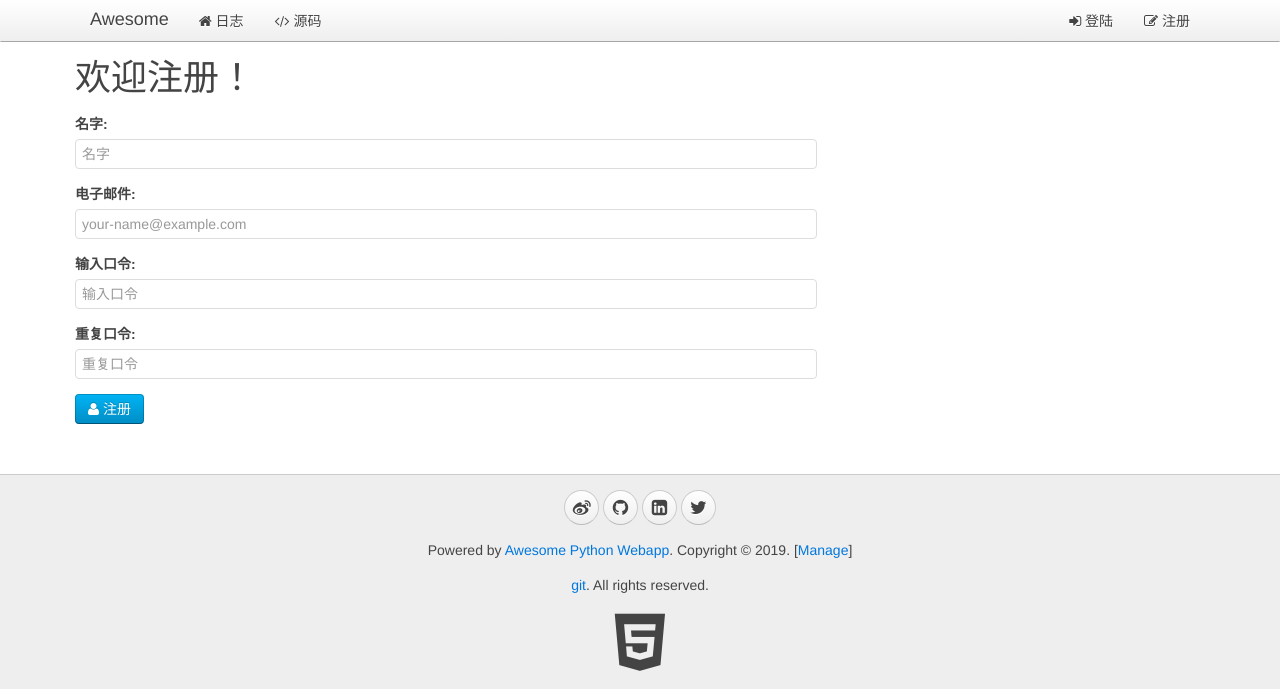
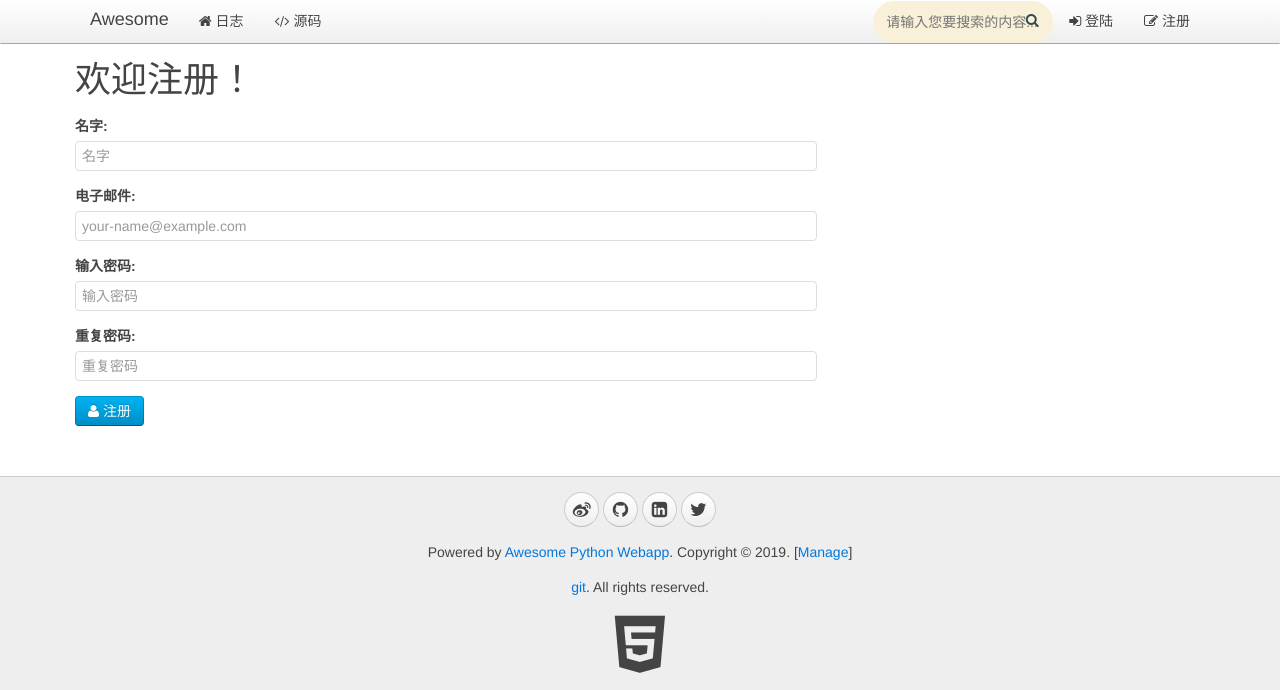
Before and after one commit to FH-C/python_blog, a Python web app: template awesome-python3-webapp/web/templates/register.html in a window 1280 px wide. Shown: the top 690 px of the page. Run offline with Jinja, Linux system fonts and the light colour scheme; the template is opened without the code that fills it, so the values that code supplies are empty.

Commit message:
添加了搜索框

```diff
--- a/awesome-python3-webapp/web/config_default.py
+++ b/awesome-python3-webapp/web/config_default.py
@@ -2,8 +2,8 @@ configs = {
     'db': {
         'host': '127.0.0.1',
         'port': 3306,
-        'user': 'www-data',
-        'password': 'www-data',
+        'user': 'root',
+        'password': 'Zzz...0000',
         'db': 'awesome'
     },
     'session': {
--- a/awesome-python3-webapp/web/manage.py
+++ b/awesome-python3-webapp/web/manage.py
@@ -121,7 +121,7 @@ def manage_users():
 
 @bp.route('/comments', methods=['GET', 'POST'])
 @is_admin
-def manage_comments(*, page='1'):
+def manage_comments():
     page = request.args.get('page', '1')
     page_index = get_page_index(page)
     with db_session:
--- a/awesome-python3-webapp/web/static/css/awesome.css
+++ b/awesome-python3-webapp/web/static/css/awesome.css
@@ -15,3 +15,40 @@ a:hover, a:active {
     display: none;
     margin-bottom: 15px;
 }
+.bar7 form {
+    height: 42px;
+    position: relative;
+    width: 30px;
+    margin: 0 auto;
+}
+.bar7 input {
+    width: 180px;
+    border-radius: 42px;
+    border: 2px solid #324B4E;
+    background: #F9F0DA;
+    transition: .3s linear;
+    float: right;
+    height: 42px;
+    padding-left: 13px;
+    border: none;
+    outline: none;
+}
+.bar7 input:focus {
+    width: 240px;
+}
+.bar7 button {
+    background: none;
+    top: -2px;
+    right: 0;
+    height: 42px;
+    width: 42px;
+    cursor: pointer;
+    position: absolute;
+    border: none;
+    outline: none;
+}
+.bar7 button:before{
+    content: "\f002";
+    font-family: FontAwesome;
+    color: #324b4e;
+}
--- a/awesome-python3-webapp/web/templates/__base__.html
+++ b/awesome-python3-webapp/web/templates/__base__.html
@@ -1,5 +1,5 @@
 <!DOCTYPE html>
-<!--
+
 {% macro pagination(url, page) %}
     <ul class="uk-pagination">
         {% if page.has_previous %}
@@ -15,10 +15,11 @@
         {% endif %}
     </ul>
 {% endmacro %}
--->
+
 <html>
 <head>
     <meta charset="utf-8" />
+
     {% block meta %}<!-- block meta  -->{% endblock %}
     <title>{% block title %} ? {% endblock %} - Awesome Python Webapp</title>
     <link rel="stylesheet" href="/static/css/uikit.min.css">
@@ -30,7 +31,50 @@
     <script src="/static/js/sticky.min.js"></script>
     <script src="/static/js/vue.min.js"></script>
     <script src="/static/js/awesome.js"></script>
+    <script type="text/javascript">
+
+//定义获取词语下标
+var a_idx = 0;
+jQuery(document).ready(function($) {
+    //点击body时触发事件
+    $("body").click(function(e) {
+    //需要显示的词语
+    var a = new Array("富强","民主", "文明", "和谐","自由", "平等", "公正","法治", "爱国", "敬业","诚信", "友善");
+    //设置词语给span标签
+    var $i = $("<span/>").text(a[a_idx]);
+    //下标等于原来下标+1  余 词语总数
+    a_idx = (a_idx + 1)% a.length;
+    //获取鼠标指针的位置，分别相对于文档的左和右边缘。
+    //获取x和y的指针坐标
+    var x = e.pageX, y = e.pageY;
+    //在鼠标的指针的位置给$i定义的span标签添加css样式
+    $i.css({"z-index" : 999999999999999999999999999999999999999999999999999999999999999999999,
+        "top" : y - 20,
+        "left" : x,
+        "position" : "absolute",
+        "font-weight" : "bold",
+        "color" : "#ff6651"
+        });
+    //在body添加这个标签
+    $("body").append($i);
+        //animate() 方法执行 CSS 属性集的自定义动画。
+        //该方法通过CSS样式将元素从一个状态改变为另一个状态。CSS属性值是逐渐改变的，这样就可以创建动画效果。
+        //详情请看http://www.w3school.com.cn/jquery/effect_animate.asp
+        $i.animate({
+        //将原来的位置向上移动180
+            "top" : y - 180,
+                "opacity" : 0
+         //1500动画的速度
+        }, 1500, function() {
+        //时间到了自动删除
+            $i.remove();
+        });
+    });
+})
+    ;
+    </script>
     {% block beforehead %}<!-- before head  -->{% endblock %}
+
 </head>
 <body>
     <nav class="uk-navbar uk-navbar-attached uk-margin-bottom">
@@ -42,12 +86,21 @@
             </ul>
             <div class="uk-navbar-flip">
                 <ul class="uk-navbar-nav">
+                    <li>
+                            <div class="search bar7">
+                                <form>
+                                    <input name="keyword" type="text" placeholder="请输入您要搜索的内容...">
+                                    <button type="submit"></button>
+                                </form>
+                            </div>
+                    </li>
                 {% if user %}
                     <li class="uk-parent" data-uk-dropdown>
                         <a href="#0"><i class="uk-icon-user"></i> {{ user.name }}</a>
                         <div class="uk-dropdown uk-dropdown-navbar">
                             <ul class="uk-nav uk-nav-navbar">
                                 <li><a href="/auth/signout"><i class="uk-icon-sign-out"></i> 登出</a></li>
+                                <li><a href="/auth/edit"><i class="uk-icon-edit"></i> 编辑</a></li>
                             </ul>
                         </div>
                     </li>
--- a/awesome-python3-webapp/web/templates/register.html
+++ b/awesome-python3-webapp/web/templates/register.html
@@ -29,10 +29,10 @@ $(function () {
                     return $form.showFormError('请输入正确的Email地址');
                 }
                 if (this.password1.length < 6) {
-                    return $form.showFormError('口令长度至少为6个字符');
+                    return $form.showFormError('密码长度至少为6个字符');
                 }
                 if (this.password1 !== this.password2) {
-                    return $form.showFormError('两次输入的口令不一致');
+                    return $form.showFormError('两次输入的密码不一致');
                 }
                 var email = this.email.trim().toLowerCase();
                 $form.postJSON('/auth/register', {
@@ -73,15 +73,15 @@ $(function () {
                 </div>
             </div>
             <div class="uk-form-row">
-                <label class="uk-form-label">输入口令:</label>
+                <label class="uk-form-label">输入密码:</label>
                 <div class="uk-form-controls">
-                    <input v-model="password1" type="password" maxlength="50" placeholder="输入口令" class="uk-width-1-1">
+                    <input v-model="password1" type="password" maxlength="50" placeholder="输入密码" class="uk-width-1-1">
                 </div>
             </div>
             <div class="uk-form-row">
-                <label class="uk-form-label">重复口令:</label>
+                <label class="uk-form-label">重复密码:</label>
                 <div class="uk-form-controls">
-                    <input v-model="password2" type="password" maxlength="50" placeholder="重复口令" class="uk-width-1-1">
+                    <input v-model="password2" type="password" maxlength="50" placeholder="重复密码" class="uk-width-1-1">
                 </div>
             </div>
             <div class="uk-form-row">
--- a/awesome-python3-webapp/web/templates/signin.html
+++ b/awesome-python3-webapp/web/templates/signin.html
@@ -54,7 +54,7 @@ $(function() {
                 <div class="uk-form-row">
                     <div class="uk-form-icon uk-width-1-1">
                         <i class="uk-icon-lock"></i>
-                        <input v-model="passwd" name="passwd" type="password" placeholder="口令" maxlength="50" class="uk-width-1-1 uk-form-large">
+                        <input v-model="passwd" name="passwd" type="password" placeholder="密码" maxlength="50" class="uk-width-1-1 uk-form-large">
                     </div>
                 </div>
                 <div class="uk-form-row">
```
Also changed, not shown: awesome-python3-webapp/web/__init__.py (+8 -6 lines), awesome-python3-webapp/web/auth.py (+8 -1 lines), awesome-python3-webapp/web/blog.py (+25 -7 lines), awesome-python3-webapp/web/handlers.py (+1 -6 lines), awesome-python3-webapp/web/templates/blogs.html (+37 -0 lines), awesome-python3-webapp/web/templates/test.html (added, +64 -0 lines), awesome-python3-webapp/web/templates/user_edit.html (added, +10 -0 lines), awesome-python3-webapp/web/models.py (line endings or trailing spaces).
